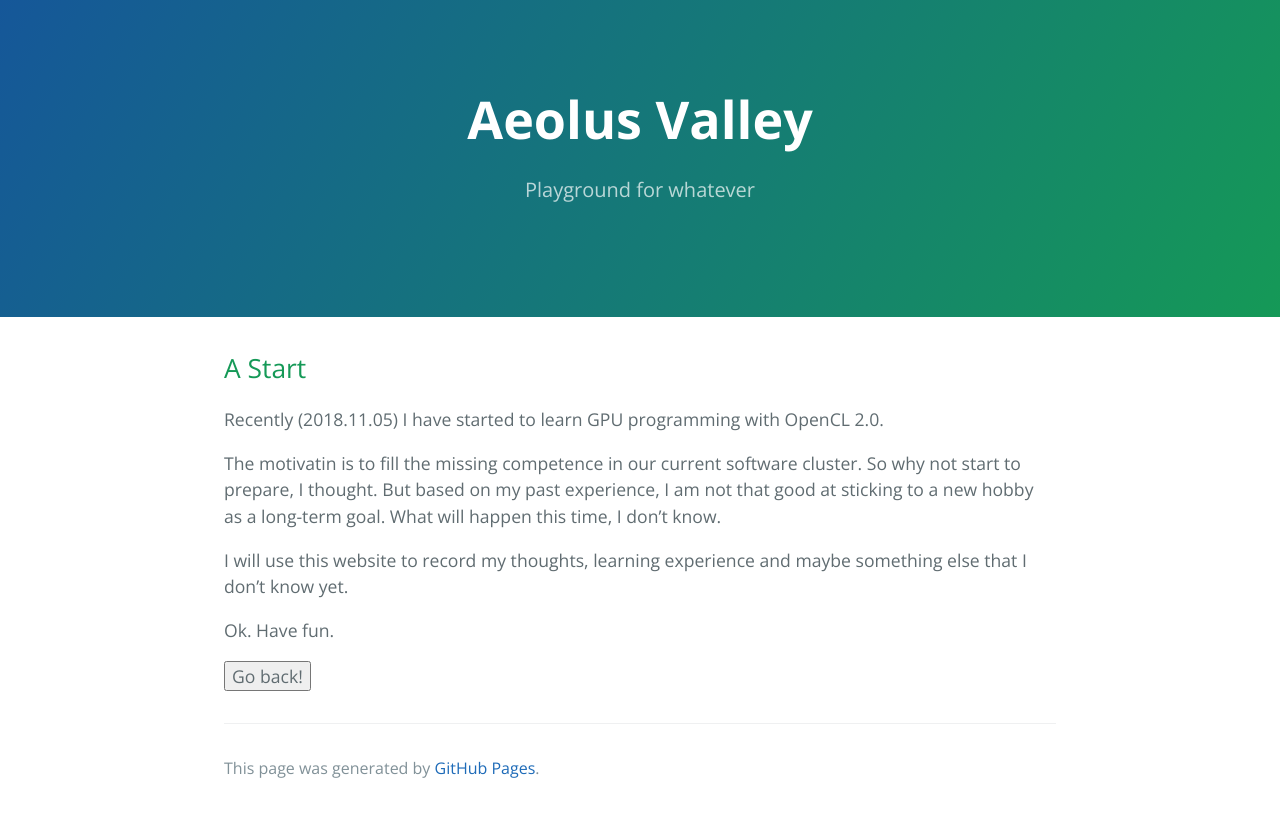
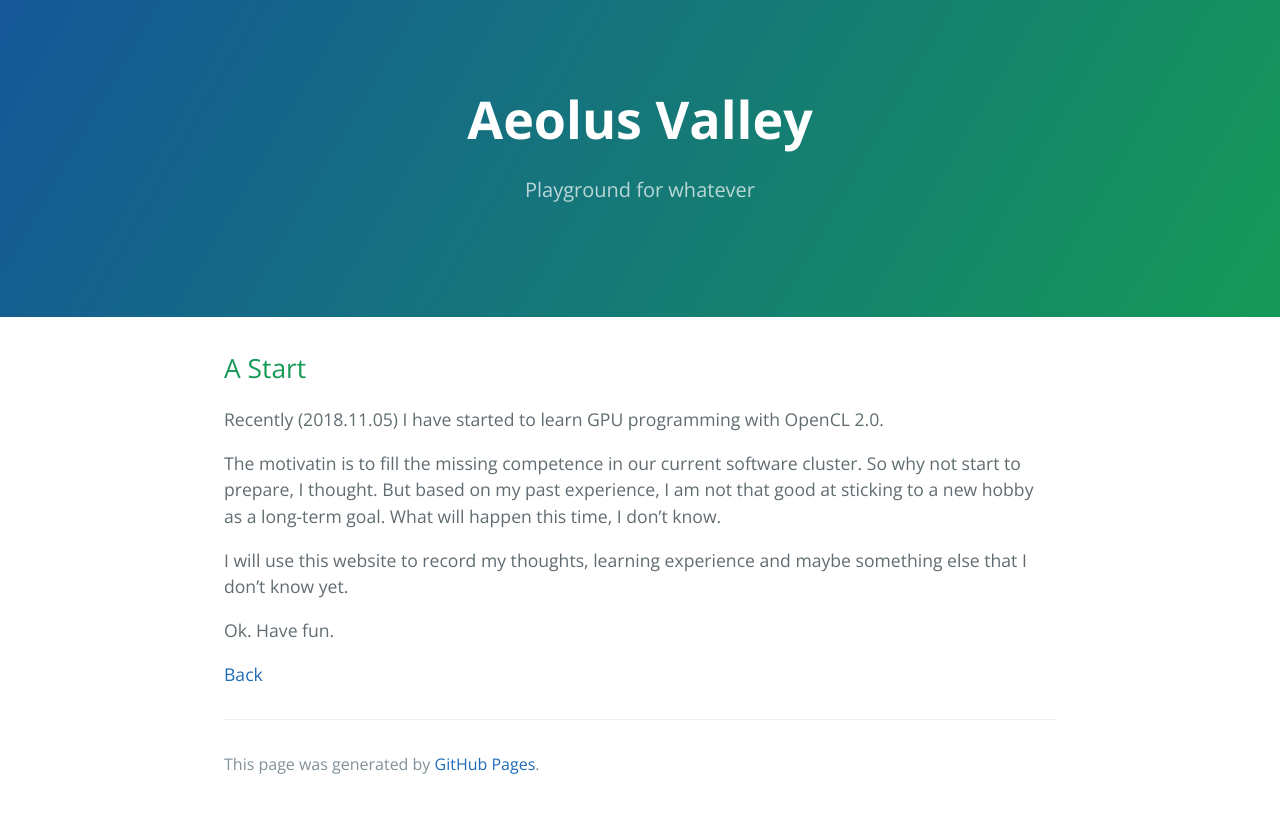
Before and after one commit to AeolusZhao/aeoluszhao.github.io, a Jekyll site: the page built from thoughts/AStart.md, in a window 1280 px wide. Shown: the top 817 px of the page. Built offline with Jekyll 4.4.1, drawn with Linux system fonts in a browser that asks for light colours; our own code applies the rules of GitHub Pages for plain Markdown files.

Commit message:
Update AStart.md

```diff
--- a/thoughts/AStart.md
+++ b/thoughts/AStart.md
@@ -11,6 +11,4 @@ I will use this website to record my thoughts, learning experience and maybe som
 
 Ok. Have fun.
 
-<form>
-  <input type="button" value="Go back!" onclick="history.back()">
-</form>
+[Back](../.)
```
